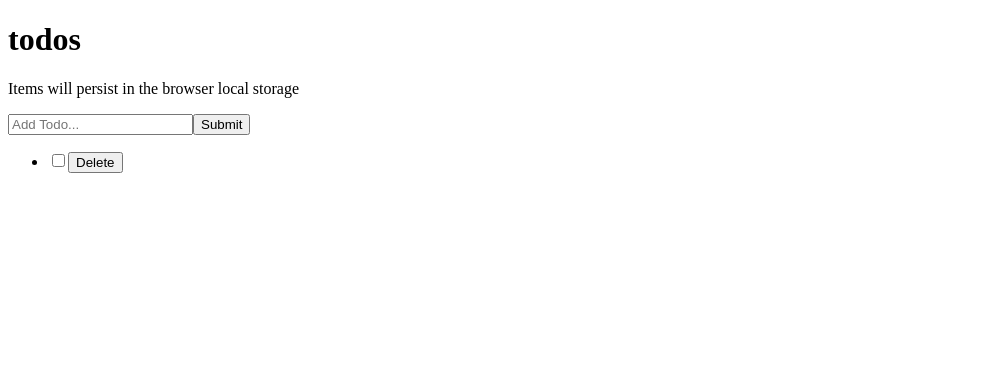
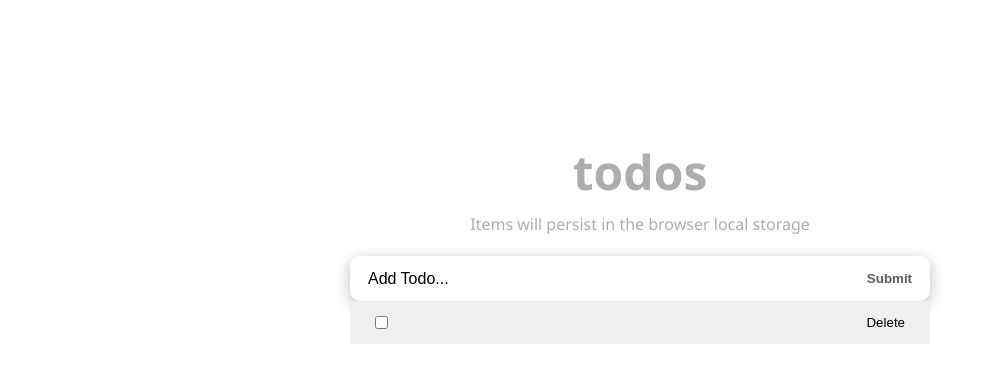
Before and after one commit to mulugithub/react-todo-list, a React (Create React App) app: page / in a window 1280 px wide. Shown: the top 382 px of the page, without its empty margins (0-991 px from the left). Built offline with nearby package versions, Linux system fonts and the light colour scheme.

Commit message:
Dynamic styling with style attribute

```diff
--- a/src/App.css
+++ /dev/null
@@ -1,39 +0,0 @@
-.App {
-  text-align: center;
-}
-
-.App-logo {
-  height: 40vmin;
-  pointer-events: none;
-}
-
-@media (prefers-reduced-motion: no-preference) {
-  .App-logo {
-    animation: App-logo-spin infinite 20s linear;
-  }
-}
-
-.App-header {
-  background-color: #282c34;
-  min-height: 100vh;
-  display: flex;
-  flex-direction: column;
-  align-items: center;
-  justify-content: center;
-  font-size: calc(10px + 2vmin);
-  color: white;
-}
-
-.App-link {
-  color: #61dafb;
-}
-
-@keyframes App-logo-spin {
-  from {
-    transform: rotate(0deg);
-  }
-
-  to {
-    transform: rotate(360deg);
-  }
-}
--- a/src/components/Header.jsx
+++ b/src/components/Header.jsx
@@ -1,5 +1,15 @@
+import styles from '../styles/Header.module.css';
+
 const Header = () => (
-  <header>
+  <header
+    style={{
+      padding: '20px 0',
+      lineHeight: '1.5em',
+      color: '#aeadad',
+      textAlign: 'center',
+    }}
+    className={styles.header}
+  >
     <h1>todos</h1>
     <p>Items will persist in the browser local storage</p>
   </header>
--- a/src/components/InputTodo.jsx
+++ b/src/components/InputTodo.jsx
@@ -22,16 +22,17 @@ const InputTodo = ({ addTodoItem }) => {
 
   return (
     <>
-      <form onSubmit={handleSubmit}>
+      <form onSubmit={handleSubmit} className="form-container">
         <input
           type="text"
           placeholder="Add Todo..."
+          className="input-text"
           value={title}
           onChange={handleChange}
         />
-        <button type="button">Submit</button>
+        <button type="button" className="input-submit">Submit</button>
       </form>
-      <span>{message}</span>
+      <span className="submit-wraning">{message}</span>
     </>
   );
 };
--- a/src/components/TodoApp.jsx
+++ b/src/components/TodoApp.jsx
@@ -2,9 +2,11 @@ import Header from './Header';
 import TodosLogic from './TodosLogic';
 
 const TodoApp = () => (
-  <div>
-    <Header />
-    <TodosLogic />
+  <div className="wrapper">
+    <div className="todos">
+      <Header />
+      <TodosLogic />
+    </div>
   </div>
 );
 export default TodoApp;
--- a/src/components/TodoItem.jsx
+++ b/src/components/TodoItem.jsx
@@ -1,17 +1,30 @@
 import PropTypes from 'prop-types';
+import styles from '../styles/TodoItem.module.css';
 
-const TodoItem = ({ itemProp, handleChange, delTodo }) => (
-  <li>
+const TodoItem = ({ itemProp, handleChange, delTodo }) => {
+  const completedStyle = {
+    fontStyle: 'italic',
+    color: '#595959',
+    opacity: 0.4,
+    textDecoration: 'line-through',
+  };
+  return (
+    <li className={styles.item}>
+      <div className={styles.content}>
         <input
           type="checkbox"
           checked={itemProp.completed}
           onChange={() => handleChange(itemProp.id)}
         />
+        <span style={itemProp.completed ? completedStyle : null}>
           {itemProp.title}
+        </span>
+
         <button type="button" onClick={() => delTodo(itemProp.id)}>Delete</button>
-    {itemProp.title}
+      </div>
     </li>
   );
+};
 
 TodoItem.propTypes = {
   itemProp: PropTypes.arrayOf(
--- a/src/index.js
+++ b/src/index.js
@@ -1,6 +1,7 @@
 import React from 'react';
 import ReactDOM from 'react-dom/client';
 import TodoApp from './components/TodoApp';
+import './styles/App.css';
 
 const root = ReactDOM.createRoot(document.getElementById('root'));
 root.render(
```
Lines whose indentation alone changed are shown as unchanged.
